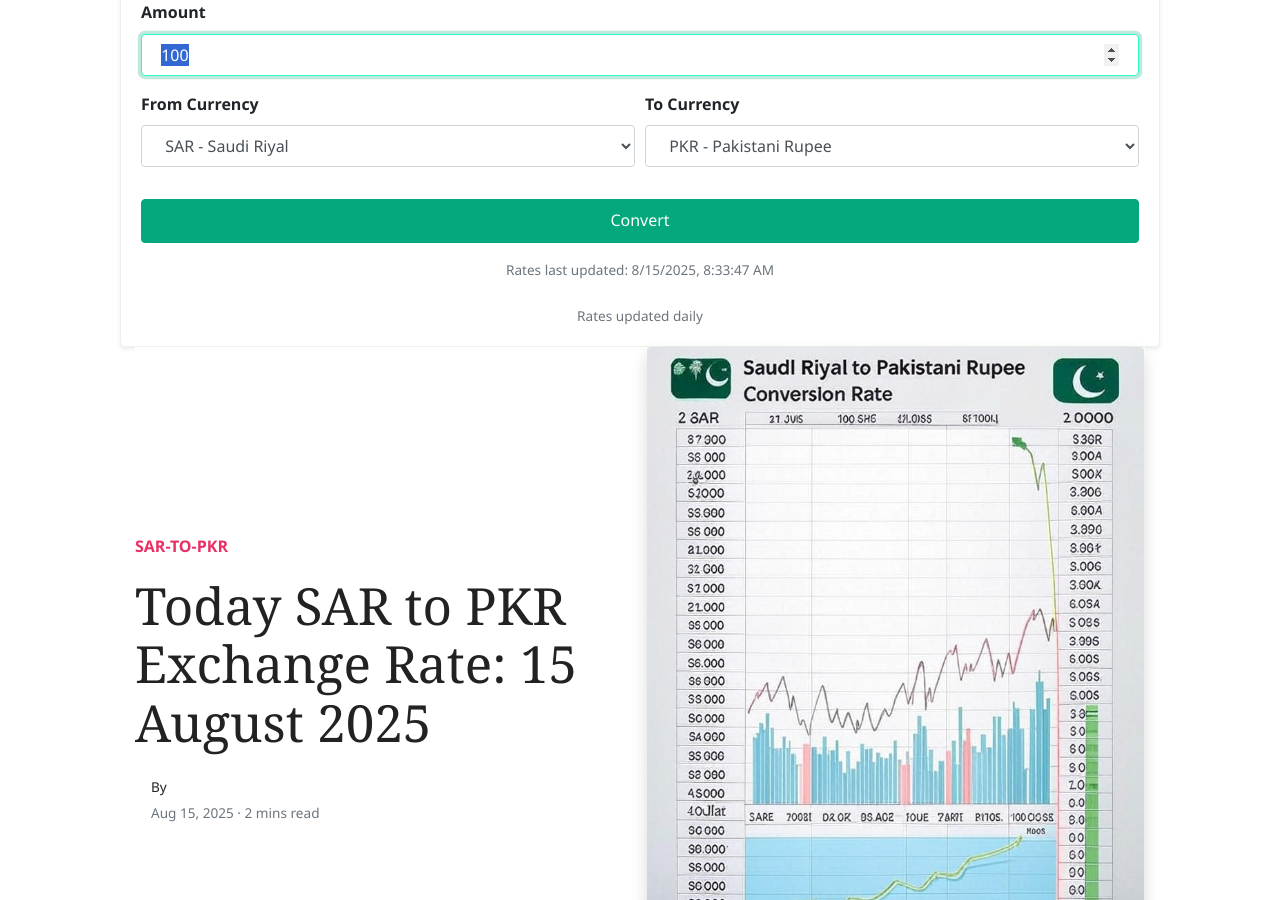
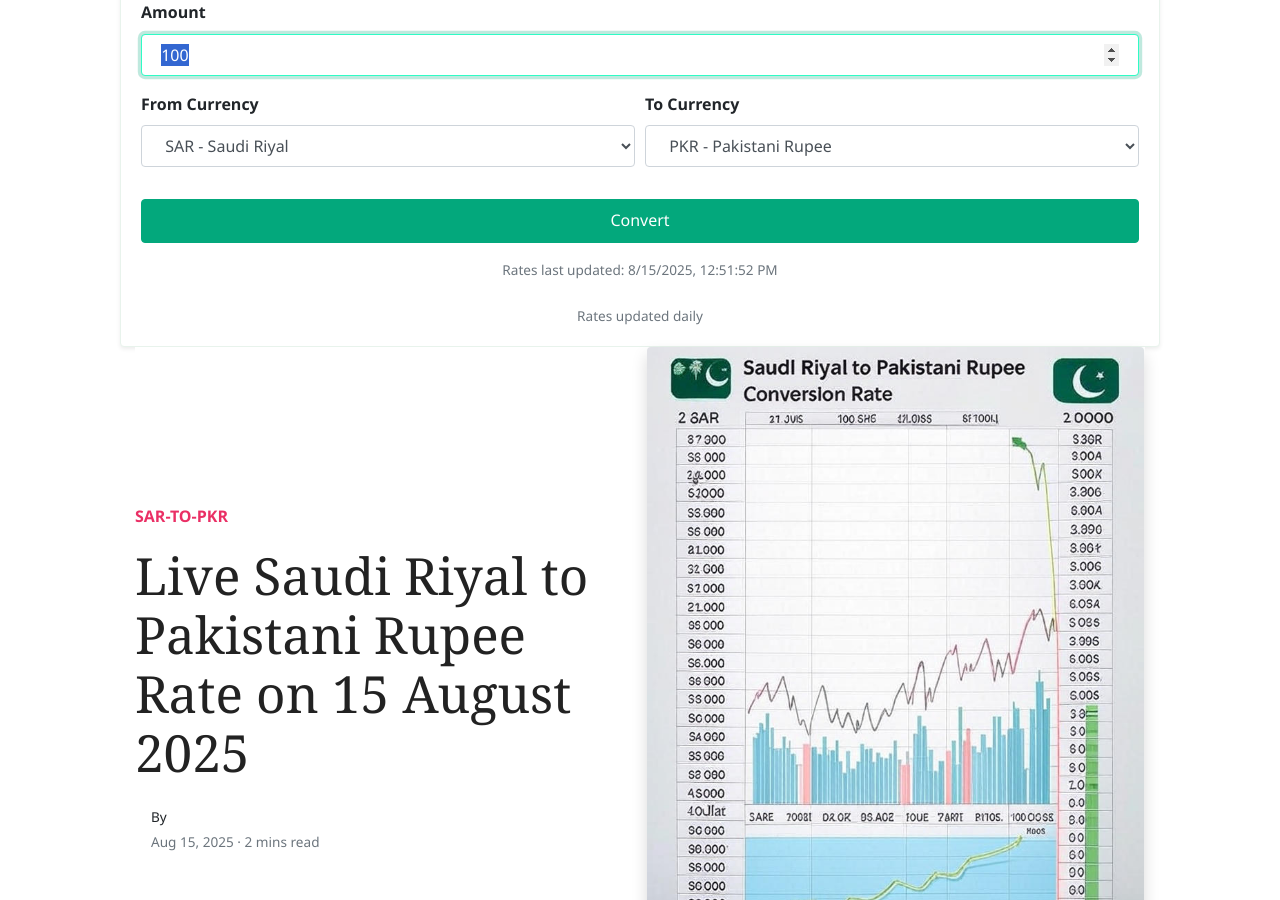
Before and after one commit to mlcom/mlcom.github.io, a Jekyll site: the page built from _posts/2025-08-15-today-saudi-riyal-to-pkr-exchange-rate-august-2025-prices-updated-sar-to-pkr.md, in a window 1280 px wide and 900 px high, scrolled down 242 px. Built offline with Jekyll 4.4.1, drawn with Linux system fonts in a browser that asks for light colours; nearby versions of some CDN libraries; comment, search, counter and statistics services are not loaded.

Commit message:
Automated: Update currency rates and generate daily posts

```diff
--- a/_data/rates.yml
+++ b/_data/rates.yml
@@ -1,4 +1,4 @@
-last_updated_utc: '2025-08-15T08:33:47.639976+00:00'
+last_updated_utc: '2025-08-15T12:51:52.568719+00:00'
 rates:
   AED: 3.6725
   AFN: 68.1609
--- a/_posts/2025-08-15-today-saudi-riyal-to-pkr-exchange-rate-august-2025-prices-updated-sar-to-pkr.md
+++ b/_posts/2025-08-15-today-saudi-riyal-to-pkr-exchange-rate-august-2025-prices-updated-sar-to-pkr.md
@@ -1,6 +1,6 @@
 ---
 layout: post
-title:  'Today SAR to PKR Exchange Rate: 15 August 2025'
+title:  'Live Saudi Riyal to Pakistani Rupee Rate on 15 August 2025'
 author: jane
 categories: [ sar-to-pkr ]
 image: assets/images/sar-to-pkr-rate-today.jpg
```
